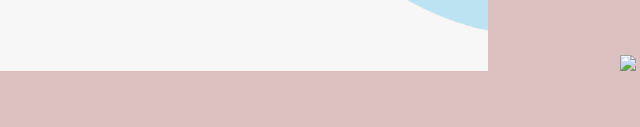
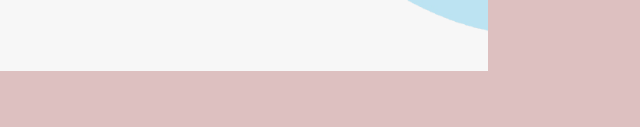
Before and after one commit to hoorasaeedi/Certificates, a plain HTML site: page index.html in a window 1280 px wide. Shown: the part 673-800 px from the top of the page, 640-1280 px from the left. Drawn offline with Linux system fonts and the light colour scheme.

Commit message:
Update index.html

```diff
--- a/index.html
+++ b/index.html
@@ -31,7 +31,7 @@
     <div class="center">
 
         <img src="images/js.PNG">
-        <img src="image/h.png">
+        <img src="images/h.png">
 
     </div>
 
```
